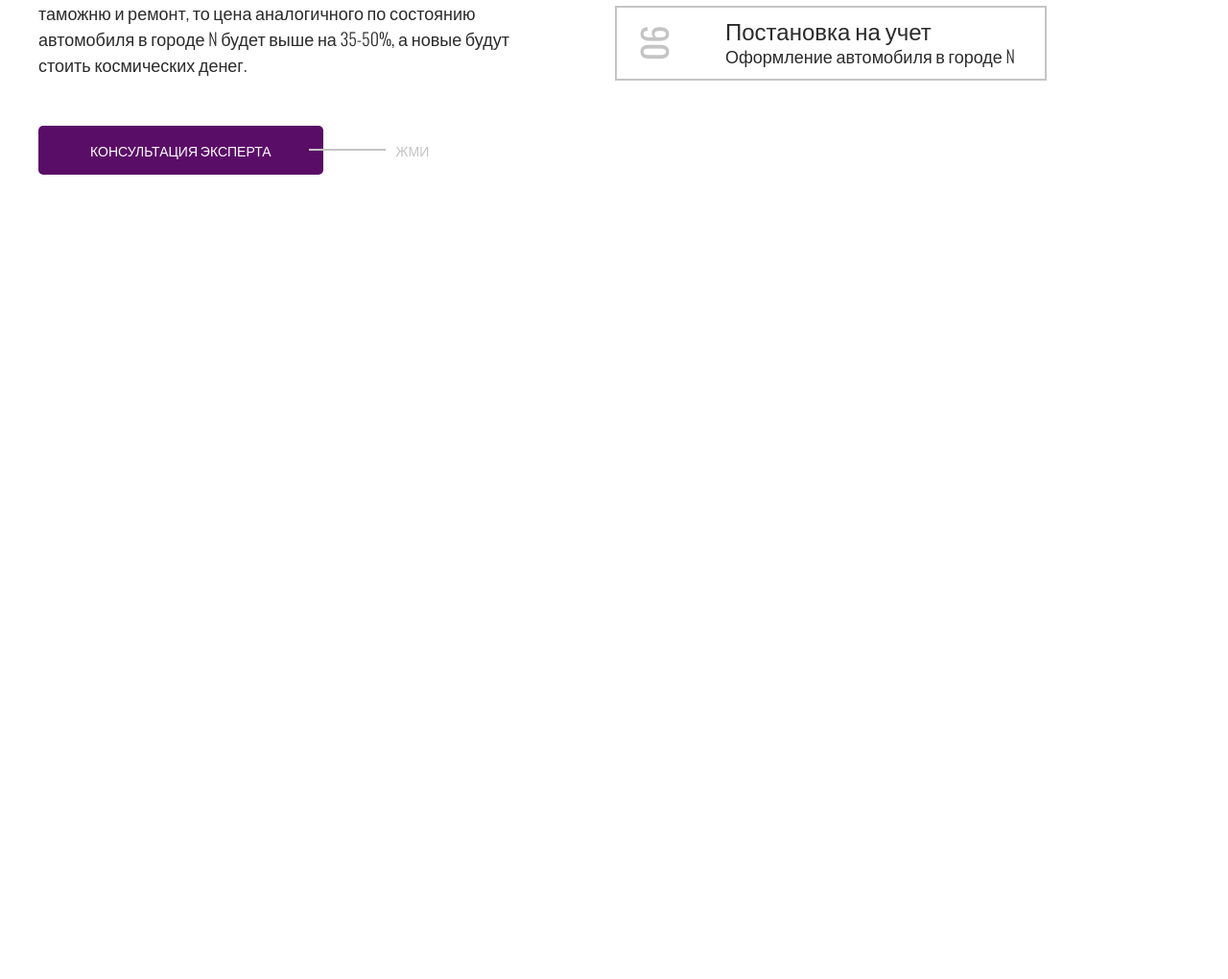
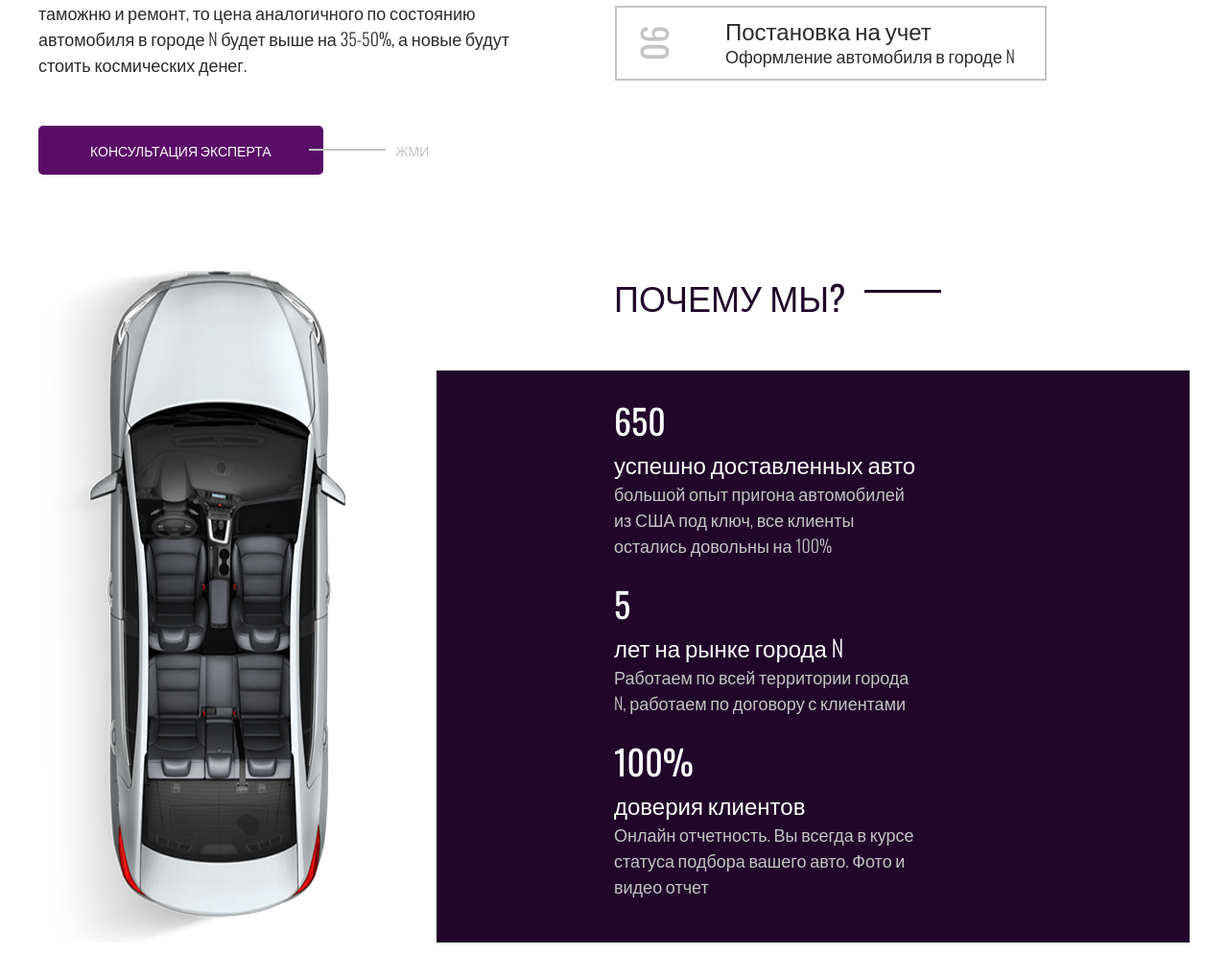
Before and after one commit to realnowhereman/autoforWP, a plain HTML site: page index.html in a window 1280 px wide. Shown: the part 1706-2726 px from the top of the page at 96% size. Before the commit the page ends 1988 px from the top, so only its background shows below. Drawn offline with nearby package versions, Linux system fonts and the light colour scheme.

Commit message:
finished benefits section

```diff
--- a/css/style.css
+++ b/css/style.css
@@ -240,3 +240,53 @@ a:hover {
   font-size: 24px;
   font-weight: 300;
 }
+
+/* ==========benefits============================================================ */
+
+.benefits {
+  margin-bottom: 100px;
+}
+
+.benefits__inner {
+  display: flex;
+}
+
+.benefits__image {
+  margin-right: 95px;
+}
+
+.benefits__content {
+  width: 100%;
+  color: #fff;
+}
+
+.benefits__title {
+  margin-left: 185px;
+}
+
+.benefits__list {
+  list-style: none;
+  background-color: #21062A;
+  padding: 25px 0 25px 185px;
+}
+
+.benefits__item {
+  width: 320px;
+  margin-bottom: 20px;
+}
+
+.benefits__item-num {
+  font-size: 36px;
+  line-height: 54px;
+  font-weight: 400;
+}
+
+.benefits__item-title {
+  font-size: 24px;
+  line-height: 36px;
+  font-weight: 300;
+}
+
+.benefits__item-text {
+  color:#C4C4C4;
+}
--- a/index.html
+++ b/index.html
@@ -95,6 +95,34 @@
       </div>
     </div>
   </section>
+  <section class="benefits">
+    <div class="container">
+      <div class="benefits__inner">
+        <img src="images/car.png" alt="car" class="benefits__image">
+        <div class="benefits__content">
+          <h2 class="title benefits__title">ПОЧЕМУ МЫ?</h2>
+          <ul class="benefits__list">
+            <li class="benefits__item">
+              <p class="benefits__item-num">650</p>
+              <p class="benefits__item-title">успешно доставленных авто</p>
+              <p class="benefits__item-text">большой опыт пригона автомобилей из США под ключ, все клиенты остались довольны на 100%</p>
+            </li>
+            <li class="benefits__item">
+              <p class="benefits__item-num">5</p>
+              <p class="benefits__item-title">лет на рынке города N</p>
+              <p class="benefits__item-text">Работаем по всей территории города N, работаем по договору с клиентами</p>
+            </li>
+            <li class="benefits__item">
+              <p class="benefits__item-num">100%</p>
+              <p class="benefits__item-title">доверия клиентов</p>
+              <p class="benefits__item-text">Онлайн отчетность. Вы всегда в курсе статуса подбора вашего авто. Фото и видео отчет</p>
+            </li>
+          </ul>
+        </div>
+      </div>
+    </div>
+  </section>
+
   <script src="https://ajax.googleapis.com/ajax/libs/jquery/3.4.1/jquery.min.js"></script>
   <script src="js/slick.min.js"></script>
   <script src="js/jquery.fancybox.min.js"></script>
```
Also changed, not shown: images/car.png (added).
